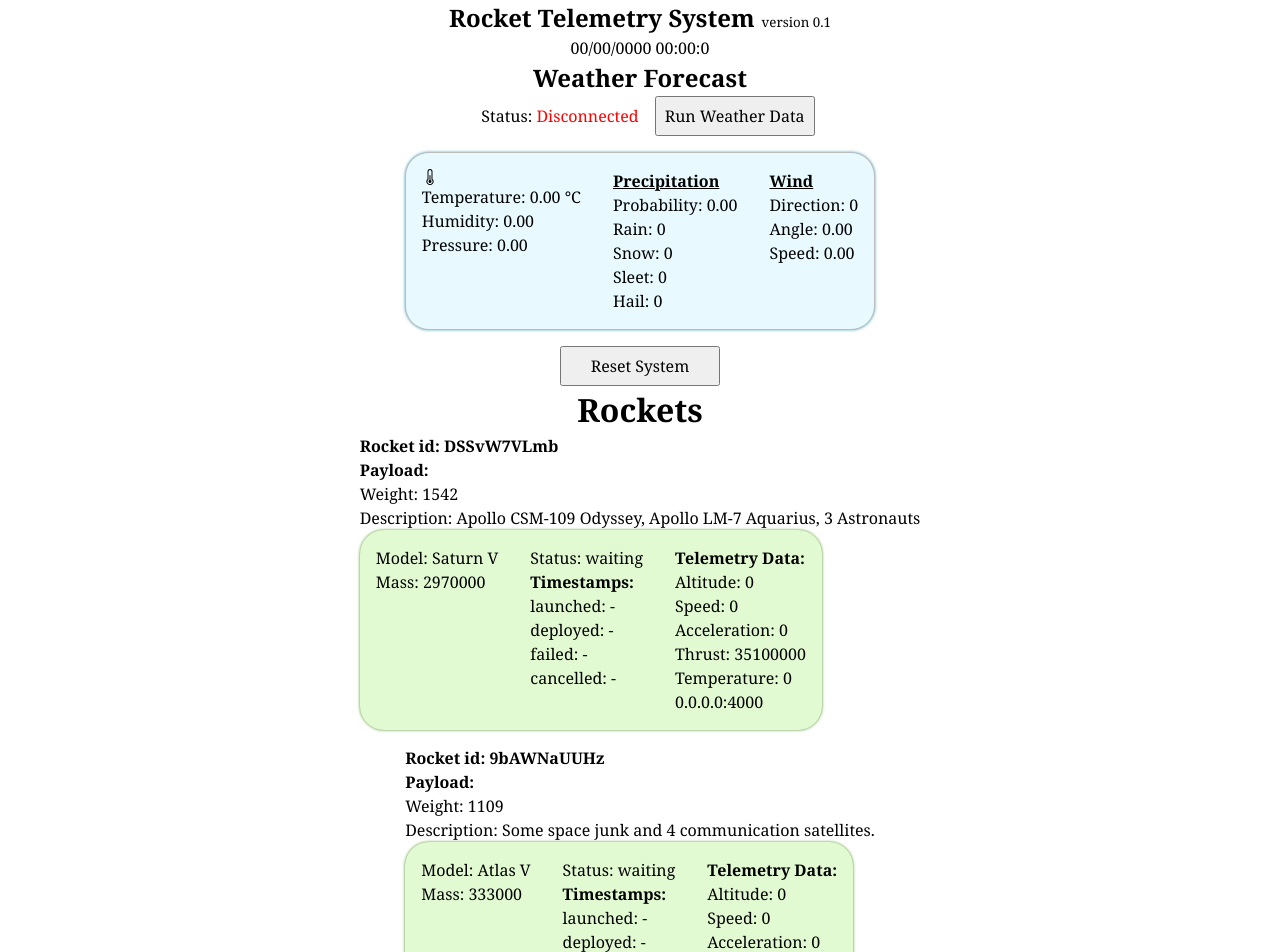
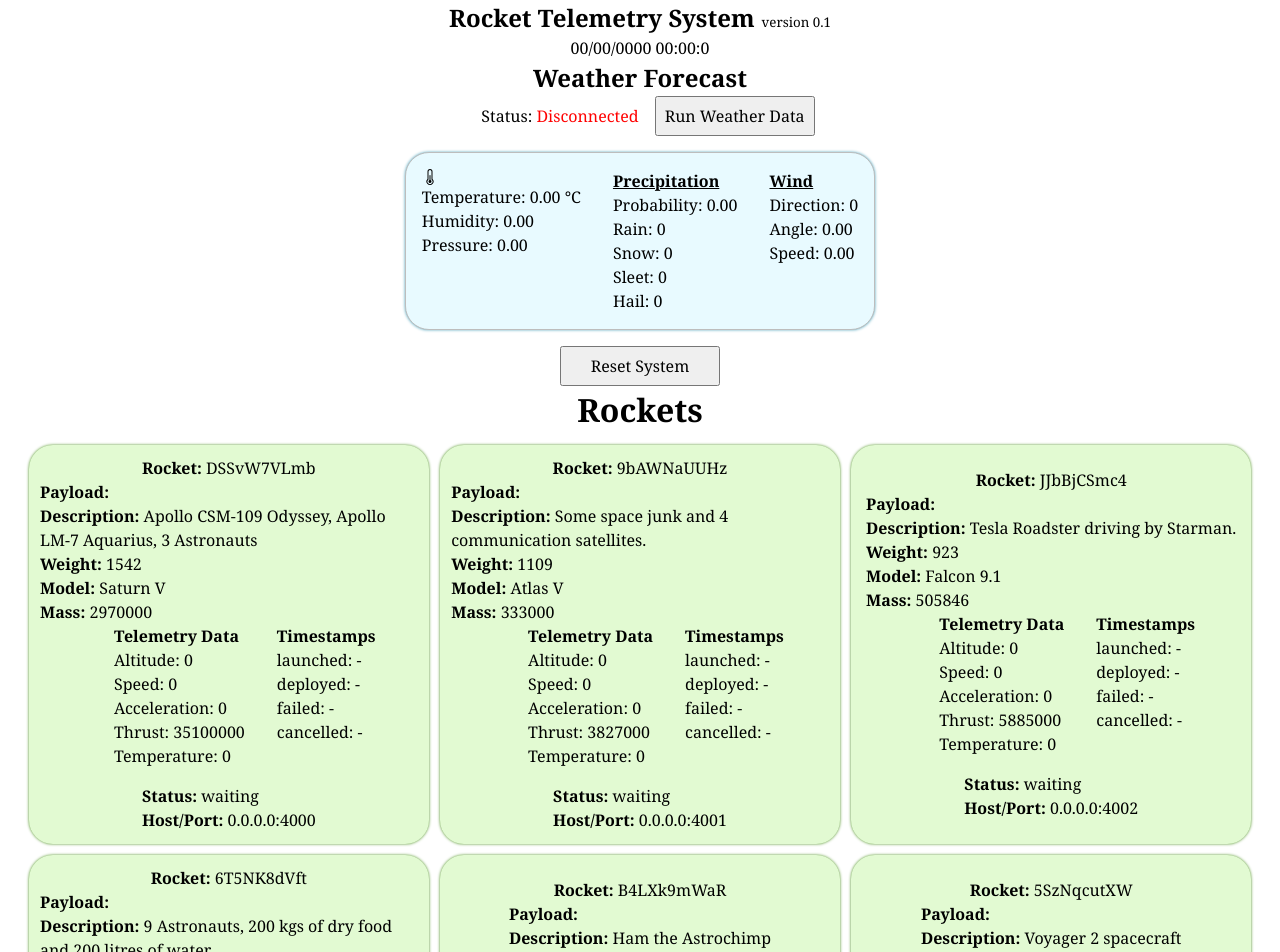
Before and after one commit to shtanriverdi/rocket-telemetry-system, a React (Vite) app in the folder frontend/rocket-telemetry-system-frontend/: page / in a window 1280 px wide. Shown: the top 952 px of the page. Built offline with nearby package versions, Linux system fonts and the light colour scheme.

Commit message:
Create rockets grid

```diff
--- a/frontend/rocket-telemetry-system-frontend/src/app.css
+++ b/frontend/rocket-telemetry-system-frontend/src/app.css
@@ -7,6 +7,17 @@
 
 .flex-col {
   flex-direction: column;
+}
+
+.no-bullet {
+  list-style-type: none;
+}
+
+.grid-list {
+  display: flex;
+  flex-wrap: wrap;
+  gap: 0.7rem;
+  justify-content: center;
 }
 
 .weather-container {
@@ -25,15 +36,13 @@
 .rocket-container {
   display: flex;
   justify-content: center;
-  flex-direction: row;
+  flex-direction: column;
+  width: 25rem;
   flex-wrap: wrap;
-  align-items: start;
+  align-items: center;
   border-radius: 1.5rem;
   background-color: rgb(226, 250, 210);
-  padding: 1rem;
-  width: fit-content;
   box-shadow: 0px 0px 3px 0.1px rgb(80, 145, 37);
-  list-style-type: none;
 }
 
 .status-container {
@@ -59,6 +68,14 @@
 
 .text-center {
   text-align: center;
+}
+
+.p {
+  padding: 0.7rem;
+}
+
+.m {
+  margin: 0.7rem;
 }
 
 .p-l {
@@ -101,6 +118,18 @@
   margin-bottom: 1rem;
 }
 
+.m-bxl {
+  margin-bottom: 3rem;
+}
+
+.m-bxxl {
+  margin-bottom: 6rem;
+}
+
+.m-bxxxl {
+  margin-bottom: 12rem;
+}
+
 .m-x {
   margin: 0 1rem 0 1rem;
 }
--- a/frontend/rocket-telemetry-system-frontend/src/view/rockets/Rocket.jsx
+++ b/frontend/rocket-telemetry-system-frontend/src/view/rockets/Rocket.jsx
@@ -7,39 +7,51 @@ export default function Rocket({ rocketData }) {
   const { altitude, speed, acceleration, thrust, temperature } = rocketData;
 
   return (
-    <div className="flex-container flex-col">
+    <div className="rocket-container p">
       <div>
-        <h4>Rocket id: {id}</h4>
+        <p className="text-center">
+          <b>Rocket:</b> {id}
+        </p>
         <span className="bold">Payload:</span>
-        <p>Weight: {payload.weight}</p>
-        <p>Description: {payload.description}</p>
+        <p>
+          <b>Description:</b> {payload.description}
+        </p>
+        <p>
+          <b>Weight:</b> {payload.weight}
+        </p>
+        <div className="no-bullet">
+          <li>
+            <b>Model:</b> {model}
+          </li>
+          <li>
+            <b>Mass:</b> {mass}
+          </li>
+        </div>
       </div>
 
-      <div className="rocket-container m-b">
+      <div className="flex-container no-bullet">
+        <div className="p-x">
+          <li className="bold">Telemetry Data</li>
+          <li>Altitude: {altitude}</li>
+          <li>Speed: {speed}</li>
+          <li>Acceleration: {acceleration}</li>
+          <li>Thrust: {thrust}</li>
+          <li>Temperature: {temperature}</li>
+        </div>
         <div>
-          <li>Model: {model}</li>
-          <li>Mass: {mass}</li>
-        </div>
-
-        <div className="p-x">
-          <li>Status: {status}</li>
-          <li className="bold">Timestamps:</li>
+          <li className="bold">Timestamps</li>
           <li>launched: {timestamps.launched ?? "-"}</li>
           <li>deployed: {timestamps.deployed ?? "-"}</li>
           <li>failed: {timestamps.failed ?? "-"}</li>
           <li>cancelled: {timestamps.cancelled ?? "-"}</li>
         </div>
-
-        <div>
-          <li className="bold">Telemetry Data:</li>
-          <li>Altitude: {altitude}</li>
-          <li>Speed: {speed}</li>
-          <li>Acceleration: {acceleration}</li>
-          <li>Thrust: {thrust}</li>
-          <li>Temperature: {temperature}</li>
-          <li>{host + ":" + port}</li>
-        </div>
       </div>
+      <p className="m-t">
+        <b>Status:</b> {status}
+        <li className="no-bullet">
+          <b>Host/Port:</b> {host + ":" + port}
+        </li>
+      </p>
     </div>
   );
 }
--- a/frontend/rocket-telemetry-system-frontend/src/view/rockets/Rockets.jsx
+++ b/frontend/rocket-telemetry-system-frontend/src/view/rockets/Rockets.jsx
@@ -14,7 +14,7 @@ export default function Rockets() {
   return (
     <>
       <h1>Rockets</h1>
-      {rocketsListItems}
+      <div className="grid-list m m-bxxl">{rocketsListItems}</div>
     </>
   );
 }
```
